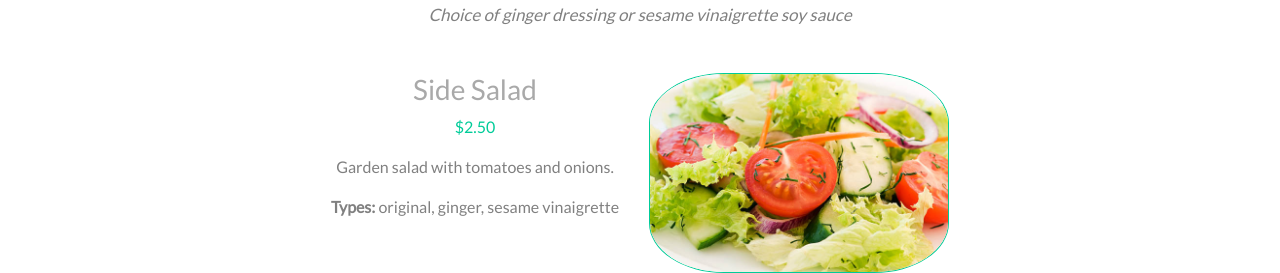
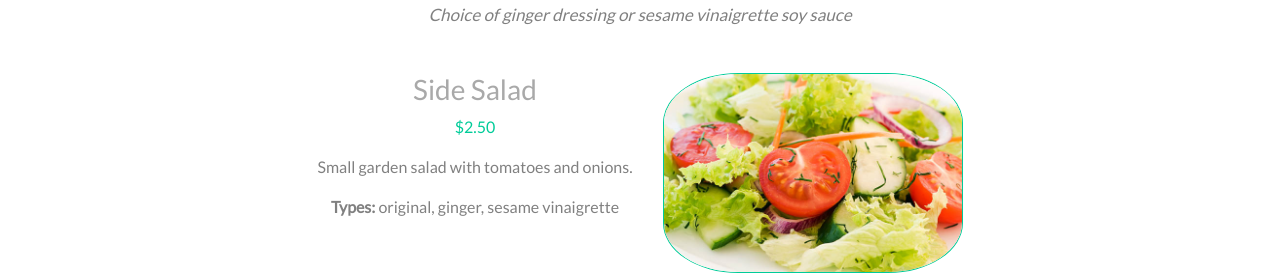
Before and after one commit to tam-114/menu, a plain HTML site: page index.html in a window 1280 px wide. Shown: the part 4203-4476 px from the top of the page. Drawn offline with nearby package versions, Linux system fonts and the light colour scheme.

Commit message:
changed side salad text

```diff
--- a/index.html
+++ b/index.html
@@ -170,13 +170,15 @@
 					<div class="col col-md-auto">
 						<h3 class="h3-food-item">Side Salad</h3>
 						<p class="price">$2.50</p>
-						<p class="info">Garden salad with tomatoes and onions.</p>
+						<p class="info">Small garden salad with tomatoes and onions.</p>
 						<p class="types"><strong>Types: </strong>original, ginger, sesame vinaigrette</p>
 					</div>
 					<div class="col col-md-auto">
 						<img src="images/side-salad.jpg" class="food-img">
 					</div>
 				</div>
+
+		<!--next to add: house salad? or just Grilled Chicken or Roast Pork Salad$12.95Crisp Fried Chicken or Fresh Shrimp Salad$12.95 from allmenus-->
 
 
 <!--Javascript BootStrap script-->
```
